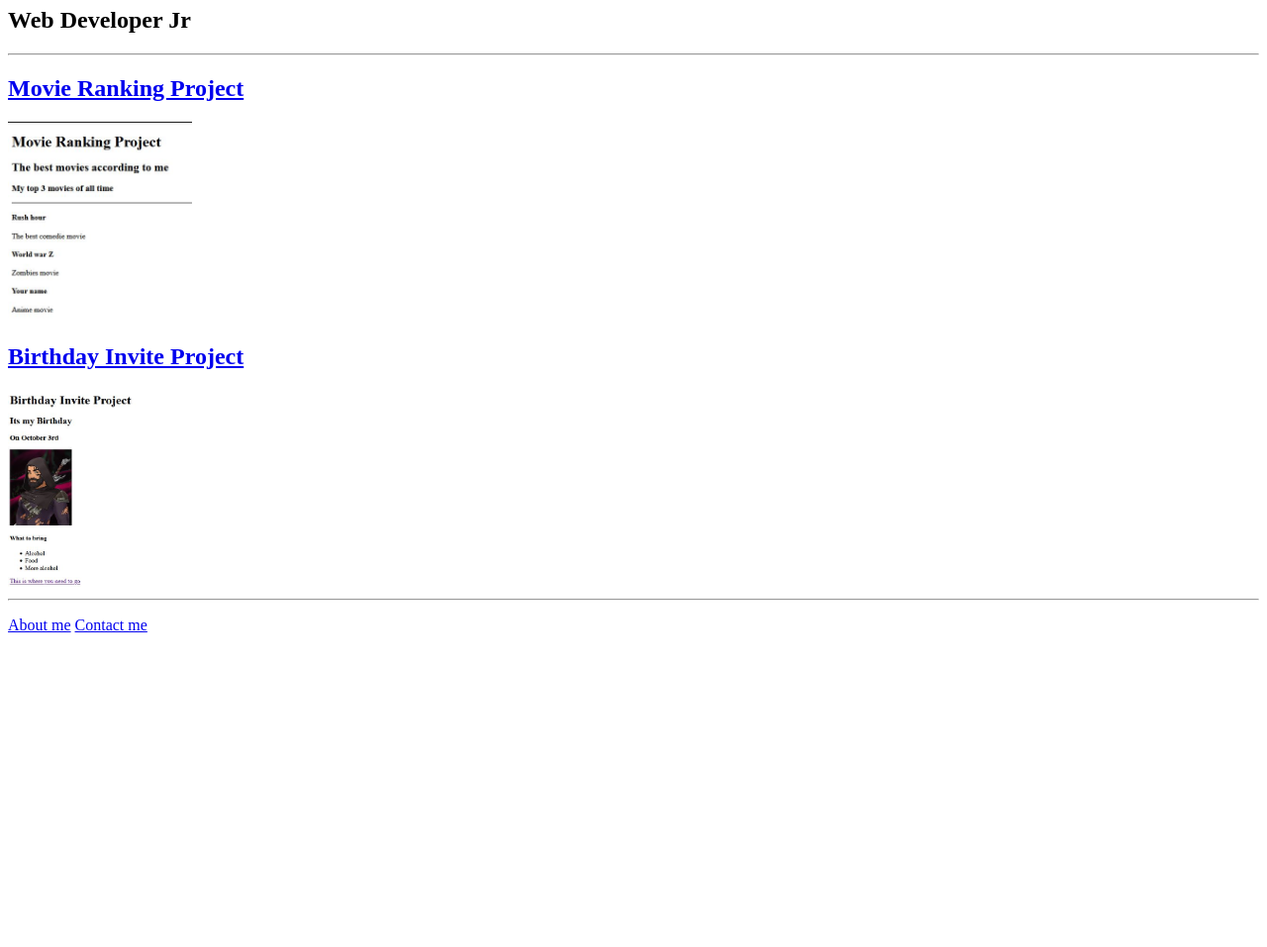
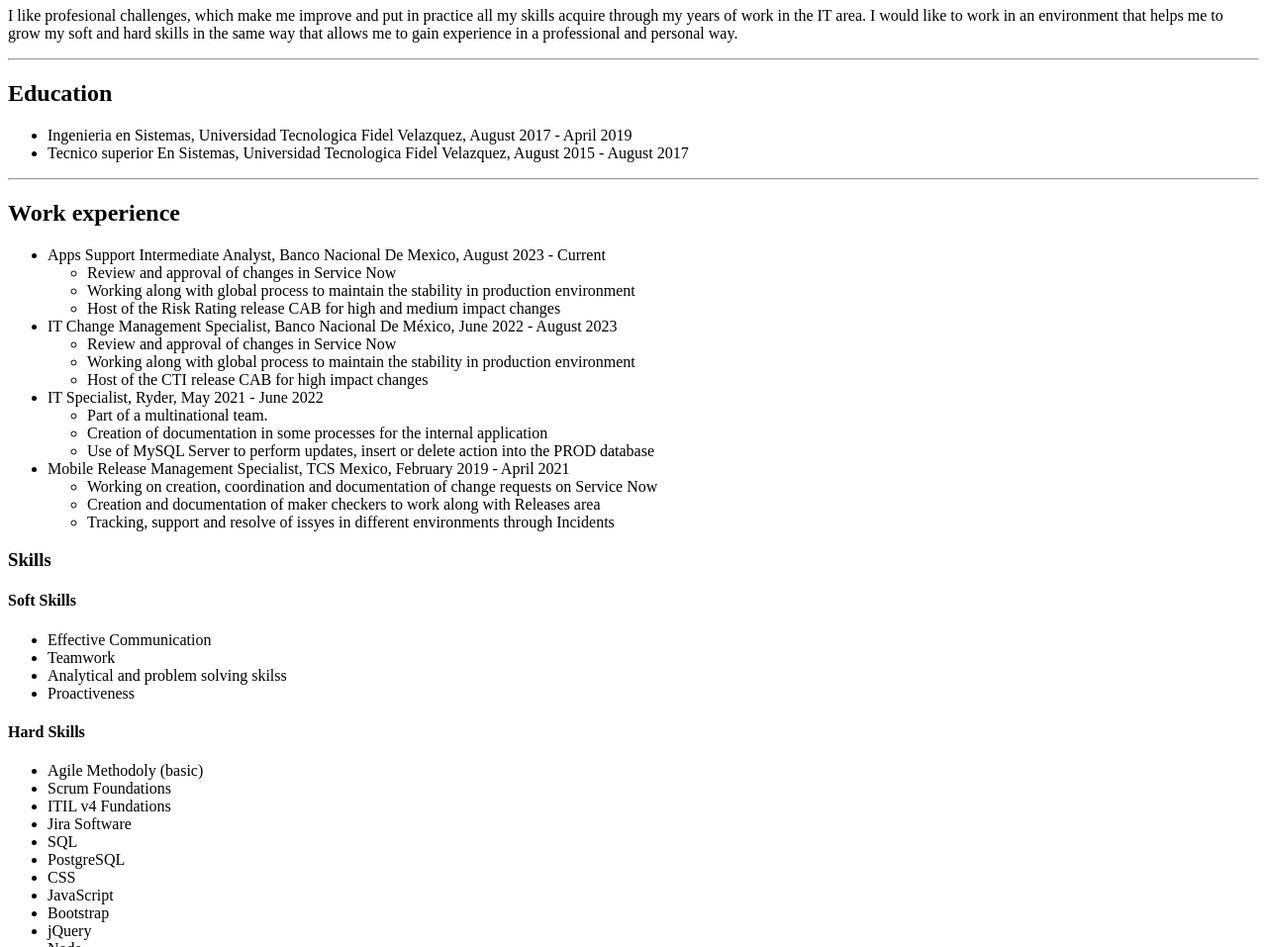
Before and after one commit to braydon25/html-portfolio, a plain HTML site: page index.html in a window 1280 px wide. Shown: the part 73-1030 px from the top of the page at 99% size. Before the commit the page ends 800 px from the top, so only its background shows below. Drawn offline with Linux system fonts and the light colour scheme.

Commit message:
Add files via upload

```diff
--- a/index.html
+++ b/index.html
@@ -1,25 +1,77 @@
 <!DOCTYPE html>
-<html>
-    <head>
-        <meta charset="UTF-8">
-        <title>Portfolio</title>
-    </head>
-    <body>
-        <h1> Brandon Martinez Portfolio</h1>
-        <h2>Web Developer Jr</h2>
-        <hr>
-        <h2><a href="./movie.html">Movie Ranking Project</a></h2>
-        <img src="./images/Movie.JPG" alt="" height="200">
-        <br>
-        <h2><a href="./birthday.html">Birthday Invite Project</a> </h2>
-        <img src="./images/Birthday.JPG" alt="" height="200">
-        <hr>
-            <p>
-             <a href="./aboutme.html">About me</a>
-             <a href="./contact.html">Contact me</a>
-            </p>
+<head><title>My resume</title></head>
+<body>
 
+    <h1>Professional Objective</h1>
+    <p>I like profesional challenges, which make me improve and put in practice all my skills acquire through my
+        years of work in the IT area. I would like to work in an environment that helps me to grow my soft and hard skills in
+        the same way that allows me to gain experience in a professional and personal way.
+    </p>
 
-    </body>
+<hr>
+    <h2>Education</h2>
+    <ul>
+        <li>Ingenieria en Sistemas, Universidad Tecnologica Fidel Velazquez, August 2017 - April 2019</li>
+        <li>Tecnico superior En Sistemas, Universidad Tecnologica Fidel Velazquez, August 2015 - August 2017</li>
+    </ul>
+<hr>
+    <h2>Work experience</h2>
+    <ul>
+        <li>Apps Support Intermediate Analyst, Banco Nacional De Mexico, August 2023 - Current</li>
+            <ul>
+                <li>Review and approval of changes in Service Now</li>
+                <li>Working along with global process to maintain the stability in production environment</li>
+                <li>Host of the Risk Rating release CAB for high and medium impact changes</li>
 
-</html>
+            </ul>
+        <li>IT Change Management Specialist, Banco Nacional De México, June 2022 - August 2023</li>
+            <ul>
+                <li>Review and approval of changes in Service Now</li>
+                <li>Working along with global process to maintain the stability in production environment</li>
+                <li>Host of the CTI release CAB for high impact changes</li>
+            </ul>
+        <li>IT Specialist, Ryder, May 2021 - June 2022</li>
+            <ul>
+                <li>Part of a multinational team.</li>
+                <li>Creation of documentation in some processes for the internal application</li>
+                <li>Use of MySQL Server to perform updates, insert or delete action into the PROD database</li>
+
+            </ul>
+        <li>Mobile Release Management Specialist, TCS Mexico, February 2019 - April 2021</li>
+            <ul>
+                <li>Working on creation, coordination and documentation of change requests on Service Now</li>
+                <li>Creation and documentation of maker checkers to work along with Releases area</li>
+                <li>Tracking, support and resolve of issyes in different environments through Incidents</li>
+            </ul>
+    </ul>
+
+    <h3>Skills</h3>
+    <h4>Soft Skills</h4>
+    <ul>
+        <li>Effective Communication</li>
+        <li>Teamwork</li>
+        <li>Analytical and problem solving skilss</li>
+        <li>Proactiveness</li>
+    </ul>
+    <h4>Hard Skills</h4>
+    <ul>
+        <li>Agile Methodoly (basic)</li>
+        <li>Scrum Foundations</li>
+        <li>ITIL v4 Fundations</li>
+        <li>Jira Software</li>
+        <li>SQL</li>
+        <li>PostgreSQL</li>
+        <li>CSS</li>
+        <li>JavaScript</li>
+        <li>Bootstrap</li>
+        <li>jQuery</li>
+        <li>Node</li>
+    </ul>
+    <h3>Relevant information </h3>
+    <p>English - Tpeic Bridge B2 / PET Cambridge Certification</p> <br>
+    <img src="./images/Foto.jpg" alt="" height="200"><br>
+    <a href="hobbies.html">Hobbies</a>
+    <a href="contact.html">Contact me</a>
+
+<footer>Brandon Uriel Martinez Gomez Copyright 2023</footer>
+</body>
```
Also changed, not shown: hobbies.html (added, +19 -0 lines), images/Foto.jpg (added).
